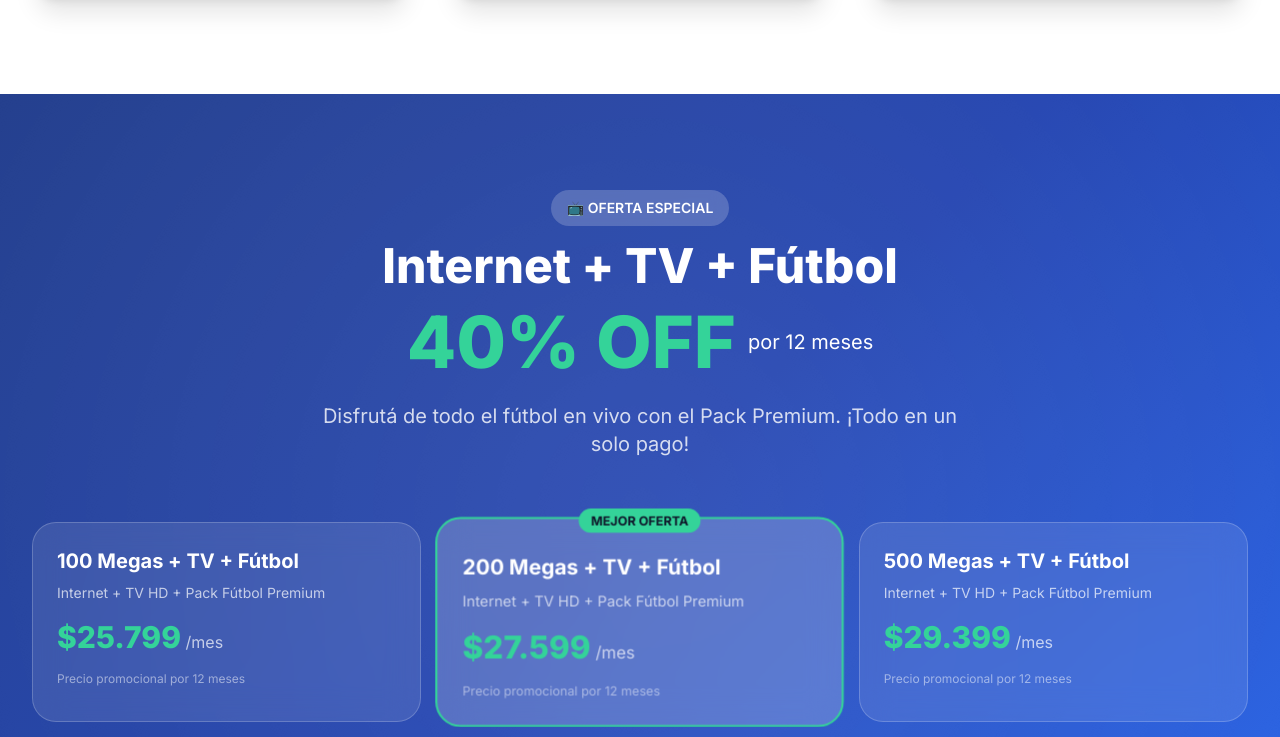
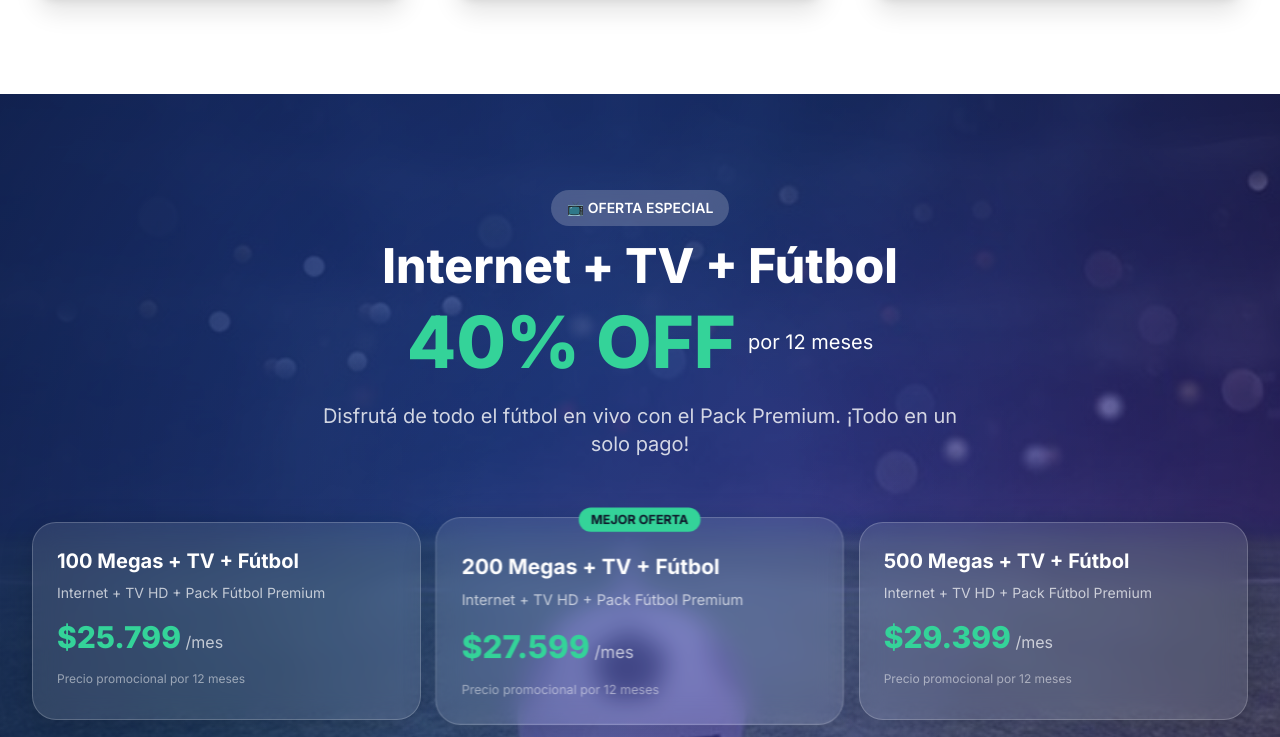
Before and after one commit to agustinSC2034/LARANET, a plain HTML site: page index.html in a window 1280 px wide. Shown: the part 1638-2375 px from the top of the page. Drawn offline with nearby package versions, Linux system fonts and the light colour scheme.

Commit message:
Enhance hero and TV section backgrounds, update slides
Improved hero section background positioning and gradient overlay for better text readability. Redesigned the TV section with a stadium background, new gradient overlays, and updated glass card styles for a modern look. Added two new images to the hero slider and adjusted the slide interval for smoother transitions. Updated 'familia_internet1.jpg' image.

```diff
--- a/index.html
+++ b/index.html
@@ -311,7 +311,7 @@
             width: 100%;
             height: 100%;
             background-size: cover;
-            background-position: center;
+            background-position: 60% center;
             opacity: 0;
             transition: opacity 1.5s ease-in-out; /* Transición suave */
             filter: saturate(0.9) brightness(0.7); /* Oscurecer un poco para que se lea el texto */
@@ -331,9 +331,9 @@
             bottom: 0;
             /* Degradado de blanco (izquierda) a transparente (derecha) */
             background: linear-gradient(90deg,
-                rgba(248, 250, 252, 0.95) 0%,
-                rgba(248, 250, 252, 0.85) 40%,
-                rgba(248, 250, 252, 0.4) 100%);
+                rgba(248, 250, 252, 0.85) 0%,
+                rgba(248, 250, 252, 0.75) 40%,
+                rgba(248, 250, 252, 0.3) 100%);
             z-index: 1; /* Sobre la imagen, bajo el contenido */
         }
 
@@ -354,22 +354,70 @@
             z-index: 2;
         }
 
-        /* TV promo section background */
+        /* --- SECCIÓN TV + FÚTBOL (MODERNA) --- */
+
         .tv-section-bg {
-            background: linear-gradient(135deg, #1e3a8a 0%, #1e40af 50%, #2563eb 100%);
             position: relative;
+            /* Imagen de fondo del estadio */
+            background-image: url('assets/img/futbol1.jpg');
+            background-size: cover;
+            background-position: center;
+            /* EFECTO PARALLAX: La imagen se queda quieta mientras scrolleas */
+            background-attachment: fixed;
             overflow: hidden;
         }
 
+        /* Overlay Degradado (Para que el texto resalte sobre el estadio) */
         .tv-section-bg::before {
             content: '';
             position: absolute;
-            top: -50%;
-            left: -50%;
-            width: 200%;
-            height: 200%;
-            background: radial-gradient(circle, rgba(255,255,255,0.1) 0%, transparent 70%);
-            animation: rotate-bg 20s linear infinite;
+            top: 0;
+            left: 0;
+            width: 100%;
+            height: 100%;
+            /* Gradiente marca: Azul Laranet profundo a Violeta transparente */
+            background: linear-gradient(135deg,
+                rgba(30, 58, 138, 0.95) 0%,   /* Azul sólido arriba */
+                rgba(30, 58, 138, 0.80) 40%,  /* Azul semi-transparente al medio */
+                rgba(124, 58, 237, 0.50) 100% /* Violeta transparente abajo */
+            );
+            z-index: 1;
+        }
+
+        /* Viñeta oscura (Sombra en los bordes para centrar la atención) */
+        .tv-section-bg::after {
+            content: '';
+            position: absolute;
+            top: 0;
+            left: 0;
+            right: 0;
+            bottom: 0;
+            background: radial-gradient(circle at center, transparent 20%, rgba(0,0,0,0.4) 100%);
+            z-index: 2;
+            pointer-events: none;
+        }
+
+        /* Ajuste específico para las tarjetas de vidrio en esta sección */
+        /* Esto hace que se vean más transparentes sobre el estadio */
+        .tv-section-bg .glass-card {
+            background: rgba(255, 255, 255, 0.1) !important; /* Cristal oscuro/transparente */
+            border: 1px solid rgba(255, 255, 255, 0.2);
+            backdrop-filter: blur(12px); /* Más borroso el fondo */
+            box-shadow: 0 8px 32px 0 rgba(0, 0, 0, 0.2);
+        }
+
+        /* Animación de hover para las tarjetas del pack fútbol */
+        .tv-section-bg .glass-card:hover {
+            background: rgba(255, 255, 255, 0.15) !important;
+            transform: translateY(-5px) scale(1.02);
+            border-color: rgba(255, 255, 255, 0.4);
+            box-shadow: 0 15px 40px 0 rgba(0, 0, 0, 0.3);
+        }
+
+        /* Asegurar que el contenido (texto y tarjetas) quede encima de los efectos */
+        .tv-section-bg > div {
+            position: relative;
+            z-index: 10;
         }
 
 
@@ -465,6 +513,8 @@
         <div class="hero-slides">
             <div class="hero-slide active" style="background-image: url('assets/img/familia_viendo_tv.jpg');"></div>
             <div class="hero-slide" style="background-image: url('assets/img/hombre_con_celular.jpg');"></div>
+            <div class="hero-slide" style="background-image: url('assets/img/familia_internet1.jpg');"></div>
+            <div class="hero-slide" style="background-image: url('assets/img/familia_internet2.png');"></div>
         </div>
 
         <div class="hero-overlay"></div>
@@ -1166,7 +1216,7 @@
         const slides = document.querySelectorAll('.hero-slide');
         let currentSlide = 0;
         // Intervalo de cambio: 5000 milisegundos = 5 segundos
-        const slideInterval = 3500;
+        const slideInterval = 4000;
 
         function nextSlide() {
             // Quitamos la clase 'active' de la actual
```
Also changed, not shown: assets/img/familia_internet1.jpg.
